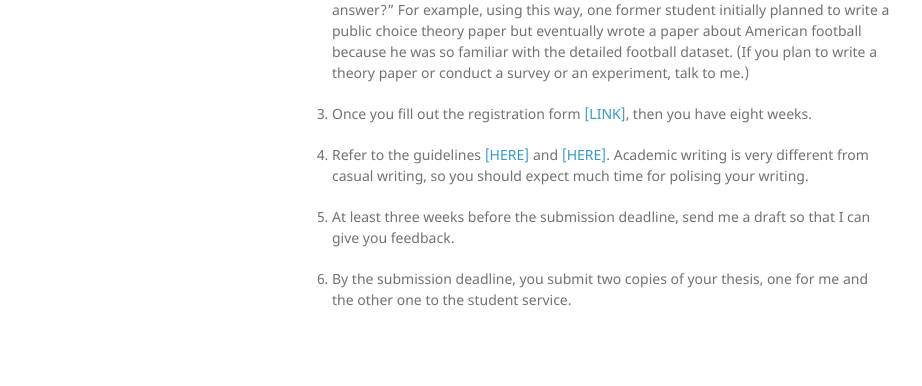
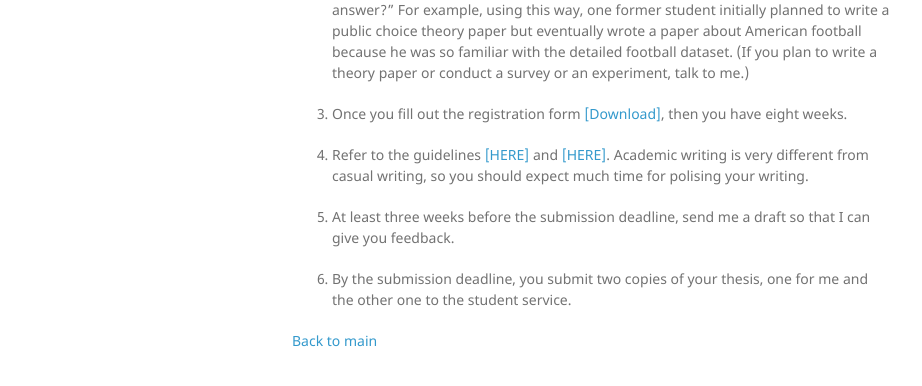
Before and after one commit to kimdukgyoo/kimdukgyoo.github.io, a Jekyll site: the page built from thesisFAQ.md, in a window 1280 px wide and 1285 px high. Shown: the part 864-1250 px from the top of the window, without its empty margins (178-1100 px from the left). Built offline with Jekyll 4.4.1, drawn with Linux system fonts in a browser that asks for light colours; our own code applies the rules of GitHub Pages for plain Markdown files.

Commit message:
Update thesisFAQ.md

```diff
--- a/thesisFAQ.md
+++ b/thesisFAQ.md
@@ -21,10 +21,12 @@ Try to answer the following questions before you contact me. It must help you to
 2. Most students end up writing a thesis with some empirical data. If you plan to do some empirical work, check the existing data you can browse. Pick some papers you want to begin with. The authors must have described which dataset they used. (If they use confidential data, forget it.) In many cases, the authors even provide supplementary materials, including the dataset. The other way is to start with the existing data you are familiar with. After having a concrete idea about the dataset, you could ask yourself, "with this dataset, what kind of research questions can I answer?" For example, using this way, one former student initially planned to write a public choice theory paper but eventually wrote a paper about American football because he was so familiar with the detailed football dataset.
 (If you plan to write a theory paper or conduct a survey or an experiment, talk to me.)
 
-3. Once you fill out the registration form [[LINK]](https://kimdukgyoo.github.io/Supervision/BachelorRegistration.doc), then you have eight weeks.
+3. Once you fill out the registration form [[Download]](https://kimdukgyoo.github.io/Supervision/BachelorRegistration.doc), then you have eight weeks.
 
-4. Refer to the guidelines [[HERE]](https://kimdukgyoo.github.io/Supervision/20141105_Guidelines.pdf) and [[HERE]](https://kimdukgyoo.github.io/Supervision/Guidelines_English.pdf). Academic writing is very different from casual writing, so you should expect much time for polising your writing.
+4. Refer to the guidelines <a href="https://kimdukgyoo.github.io/Supervision/20141105_Guidelines.pdf" target="_blank">[HERE]</a> and <a href="https://kimdukgyoo.github.io/Supervision/Guidelines_English.pdf" target="_blank">[HERE]</a>. Academic writing is very different from casual writing, so you should expect much time for polising your writing.
 
 5. At least three weeks before the submission deadline, send me a draft so that I can give you feedback.
 
 6. By the submission deadline, you submit two copies of your thesis, one for me and the other one to the student service.
+
+[Back to main](./index.md)
```
